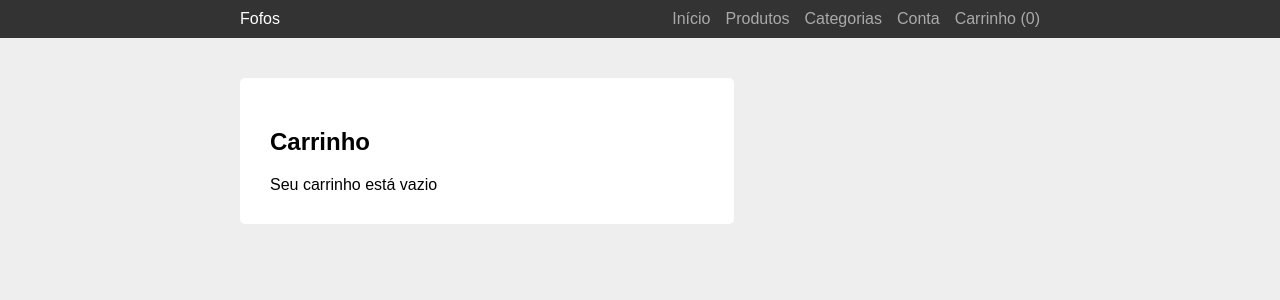
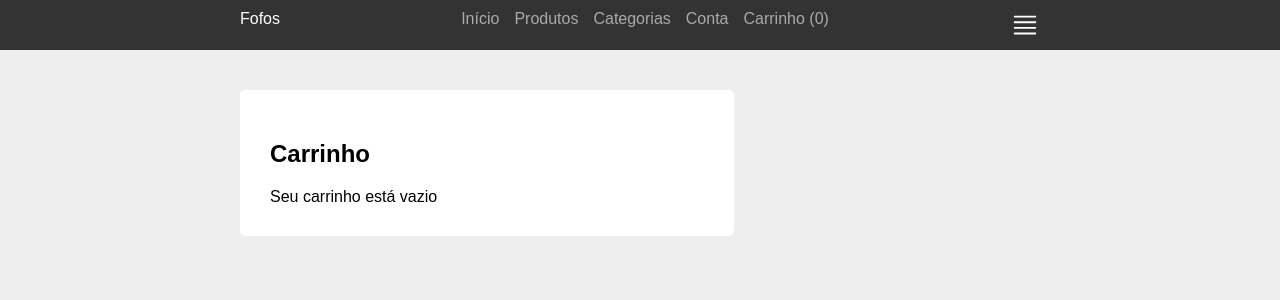
Before and after one commit to devguicordeiro/SiteFofos, a Next.js app: page /cart in a window 1280 px wide. Shown: the top 300 px of the page. Built offline with nearby package versions, Linux system fonts and the light colour scheme.

Commit message:
added btn in nav for start responsive styling

```diff
--- a/components/header.js
+++ b/components/header.js
@@ -3,6 +3,7 @@ import { styled } from "styled-components";
 import Center from "./center";
 import { useContext } from "react";
 import { CartContext } from "./CartContext";
+import MenuIcon from "./icons/MenuIcon";
 
 const StyledHeader = styled.header `
     background-color: #333;
@@ -28,6 +29,17 @@ const NavLink = styled(Link) `
 
 `;
 
+const NavButton = styled.button`
+    background-color: transparent;
+    border: 0;
+    width: 30px;
+    height: 30px;
+    color: white;
+    cursor: pointer;
+    padding: 0;
+`;
+
+
 export default function Header() {
     const {cartProducts} = useContext(CartContext);
     return (
@@ -44,6 +56,9 @@ export default function Header() {
                         <NavLink href={"/account"}>Conta</NavLink>
                         <NavLink href={"/cart"}>Carrinho ({cartProducts.length})</NavLink>
                     </StyledNav>
+                    <NavButton>
+                        <MenuIcon></MenuIcon>
+                    </NavButton>
                 </Wrapper>
             </Center>
         </StyledHeader>
--- /dev/null
+++ b/components/icons/MenuIcon.js
@@ -0,0 +1,8 @@
+export default function MenuIcon() {
+    return(
+        <svg xmlns="http://www.w3.org/2000/svg" fill="none" viewBox="0 0 24 24" strokeWidth={1.5} stroke="currentColor" className="w-6 h-6">
+  <path strokeLinecap="round" strokeLinejoin="round" d="M3.75 5.25h16.5m-16.5 4.5h16.5m-16.5 4.5h16.5m-16.5 4.5h16.5" />
+</svg>
+
+    );
+}
```
